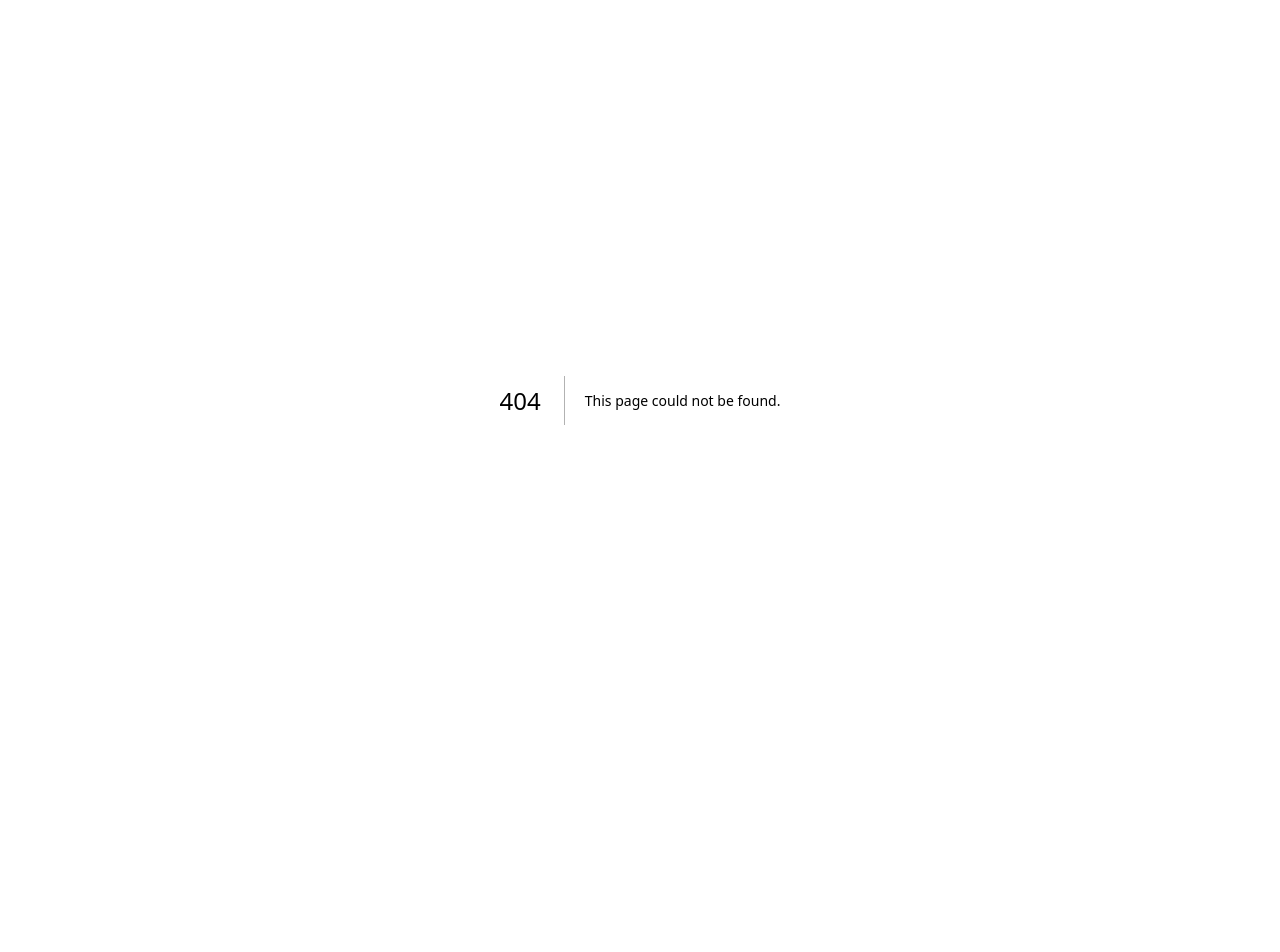
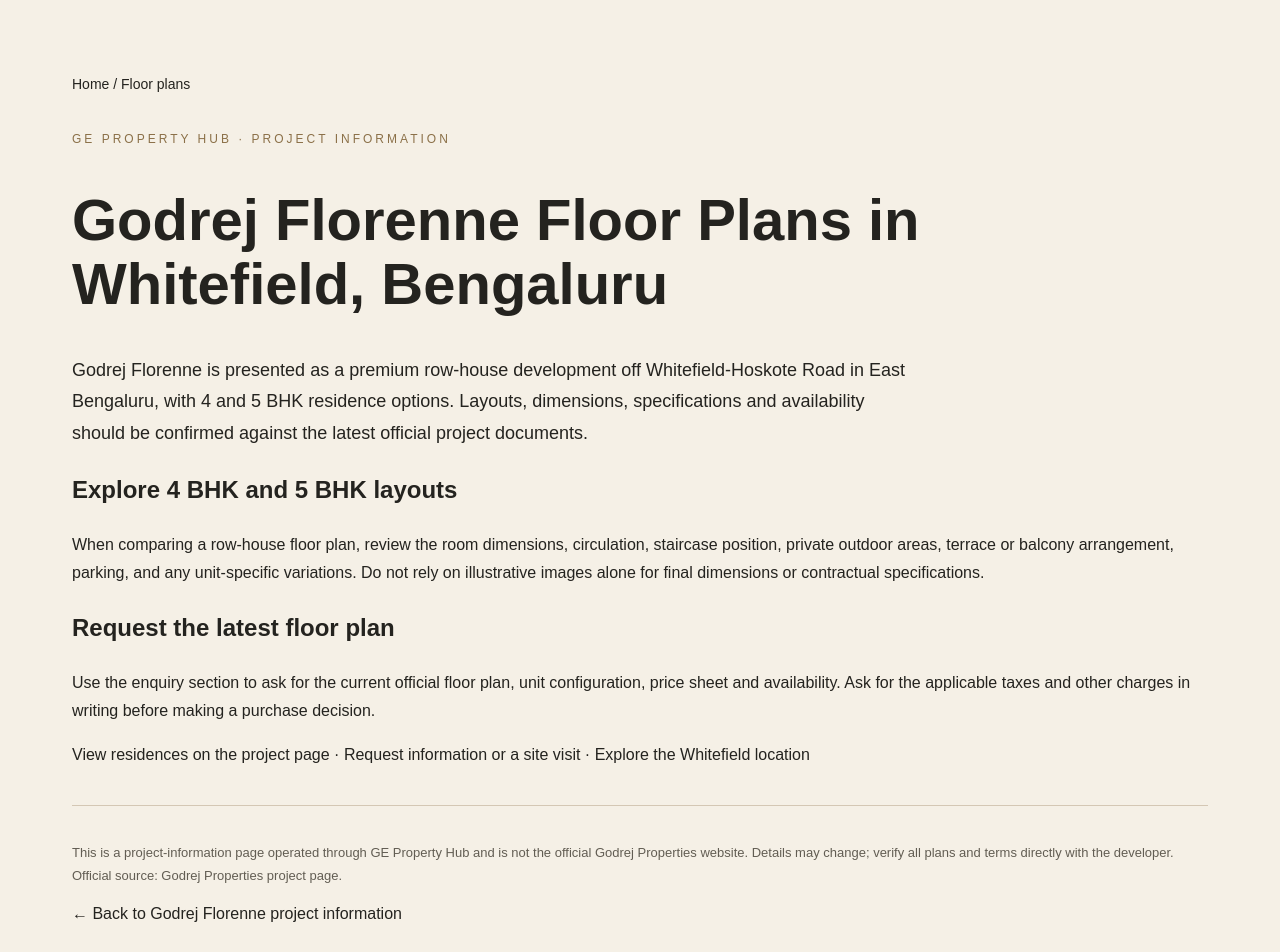
Before and after one commit to awezsultans/awez, a Next.js app in the folder godrej-florenne-site/: page /floor-plans in a window 1280 px wide. Before the commit this address had no page. Shown: the top 952 px of the page. Before the commit the page ends 800 px from the top, so only its background shows below. Built offline with nearby package versions, Linux system fonts and the light colour scheme.

Commit message:
Add search-focused Florenne floor plans page

```diff
--- /dev/null
+++ b/godrej-florenne-site/app/floor-plans/page.tsx
@@ -0,0 +1,34 @@
+import type { Metadata } from 'next';
+import Link from 'next/link';
+
+const siteUrl = 'https://godrej-florenne.gepropertyhub.com';
+
+export const metadata: Metadata = {
+  title: 'Godrej Florenne Floor Plans | 4 & 5 BHK Row Houses',
+  description: 'Explore information about Godrej Florenne 4 and 5 BHK row-house layouts in Whitefield, Bengaluru. Request the latest official floor plans and availability from the project team.',
+  alternates: { canonical: '/floor-plans/' },
+  robots: { index: true, follow: true },
+  openGraph: {
+    type: 'website',
+    url: `${siteUrl}/floor-plans/`,
+    title: 'Godrej Florenne Floor Plans | 4 & 5 BHK Row Houses',
+    description: 'Project information and enquiries for 4 and 5 BHK row-house layouts at Godrej Florenne, Whitefield, Bengaluru.',
+  },
+};
+
+export default function FloorPlansPage() {
+  return <main style={{fontFamily:"Arial, sans-serif",color:"#24231f",background:"#f5f0e6",minHeight:"100vh",padding:"clamp(24px,6vw,72px)",lineHeight:1.75}}>
+    <nav aria-label="Breadcrumb" style={{fontSize:14,marginBottom:32}}><Link href="/">Home</Link> / Floor plans</nav>
+    <p style={{letterSpacing:3,fontSize:12,color:"#8b7048"}}>GE PROPERTY HUB · PROJECT INFORMATION</p>
+    <h1 style={{fontSize:"clamp(34px,6vw,58px)",lineHeight:1.1,maxWidth:850}}>Godrej Florenne Floor Plans in Whitefield, Bengaluru</h1>
+    <p style={{fontSize:18,maxWidth:850}}>Godrej Florenne is presented as a premium row-house development off Whitefield-Hoskote Road in East Bengaluru, with 4 and 5 BHK residence options. Layouts, dimensions, specifications and availability should be confirmed against the latest official project documents.</p>
+    <h2>Explore 4 BHK and 5 BHK layouts</h2>
+    <p>When comparing a row-house floor plan, review the room dimensions, circulation, staircase position, private outdoor areas, terrace or balcony arrangement, parking, and any unit-specific variations. Do not rely on illustrative images alone for final dimensions or contractual specifications.</p>
+    <h2>Request the latest floor plan</h2>
+    <p>Use the enquiry section to ask for the current official floor plan, unit configuration, price sheet and availability. Ask for the applicable taxes and other charges in writing before making a purchase decision.</p>
+    <p><Link href="/#residences">View residences on the project page</Link> · <Link href="/#enquiry">Request information or a site visit</Link> · <Link href="/location/">Explore the Whitefield location</Link></p>
+    <hr style={{border:0,borderTop:"1px solid #d4c7b4",margin:"36px 0"}}/>
+    <p style={{fontSize:13,color:"#625d53"}}>This is a project-information page operated through GE Property Hub and is not the official Godrej Properties website. Details may change; verify all plans and terms directly with the developer. Official source: <a href="https://www.godrejproperties.com/bengaluru/residential/godrej-florenne" target="_blank" rel="noopener noreferrer">Godrej Properties project page</a>.</p>
+    <Link href="/">← Back to Godrej Florenne project information</Link>
+  </main>;
+}
```
